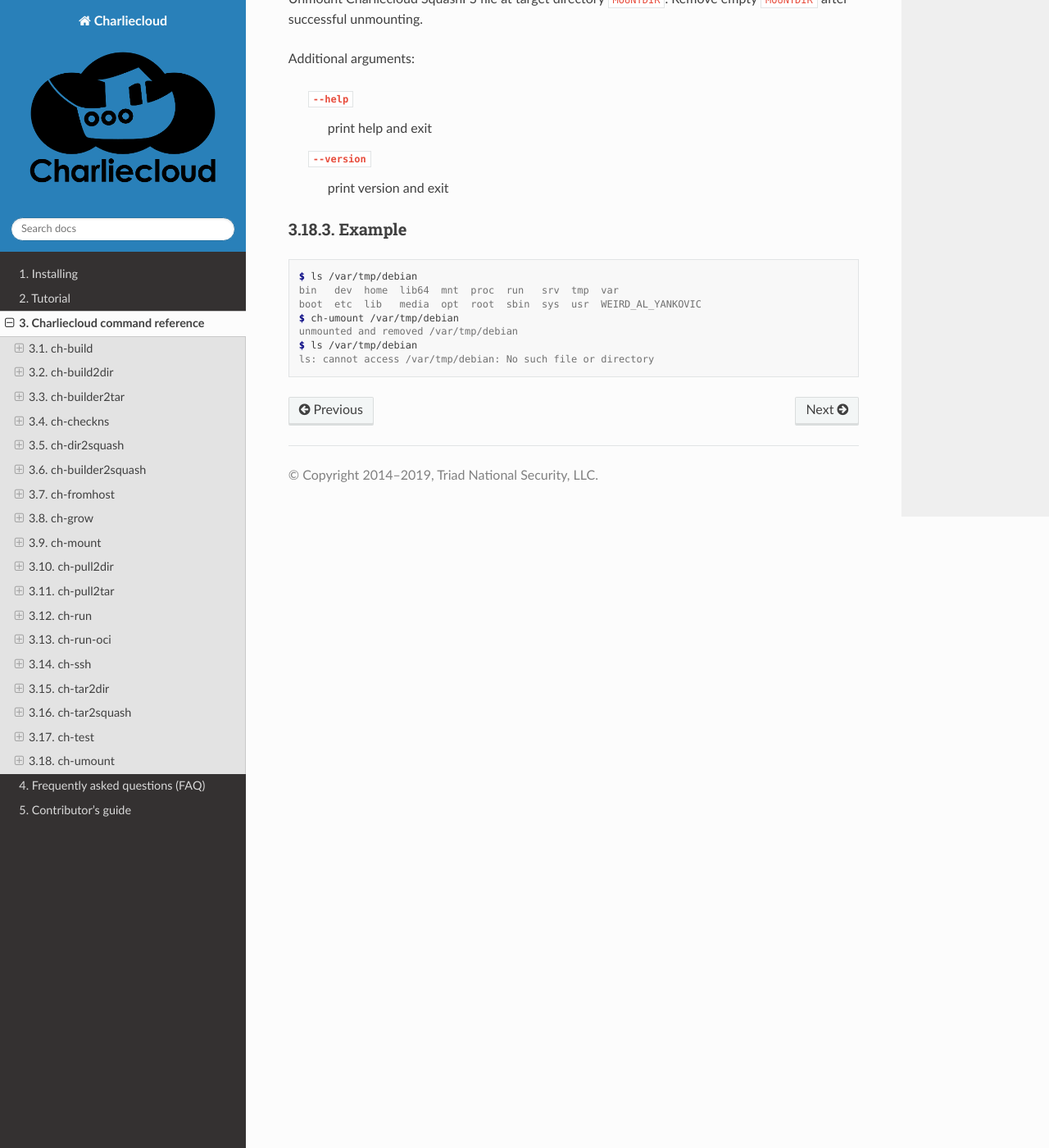
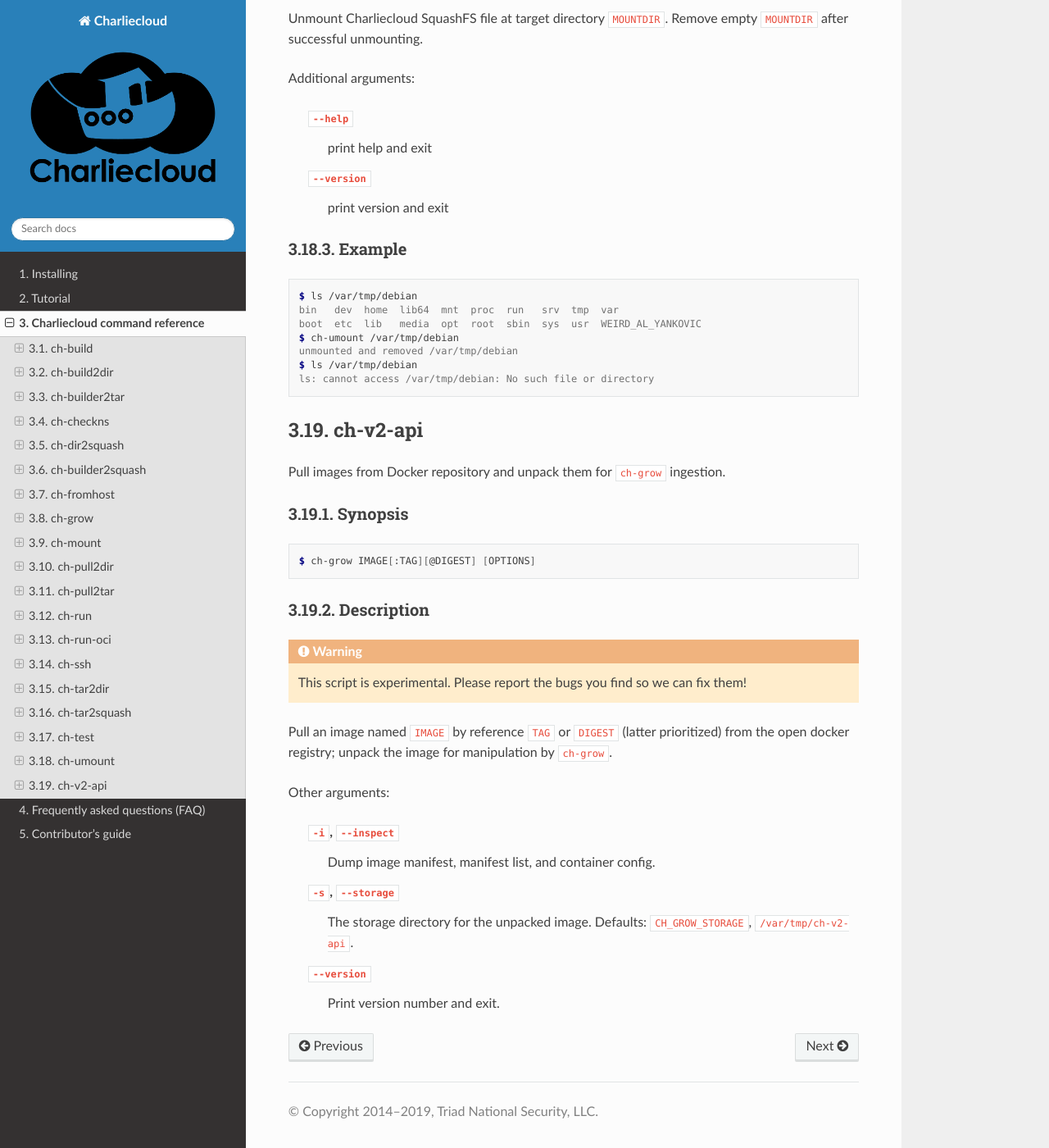
Before and after one commit to hpc/charliecloud, a Sphinx documentation site: the page built from doc/command-usage.rst, in a window 1280 px wide and 1400 px high, scrolled down 34934 px. Shown: the whole window at 82% size. Built offline with Sphinx 7.4.7 and the Read the Docs theme 2.0.0, drawn with Linux system fonts in a browser that asks for light colours.

Commit message:
add command usage

```diff
--- a/doc/command-usage.rst
+++ b/doc/command-usage.rst
@@ -141,3 +141,11 @@ ch-umount
 Unmount a FUSE mounted squash filesystem and remove the mount point.
 
 .. include:: ./ch-umount_desc.rst
+
+ch-v2-api
++++++++++
+
+Pull images from Docker repository and unpack them for :code:`ch-grow`
+ingestion.
+
+.. include:: ./ch-v2-api_desc.rst
```
